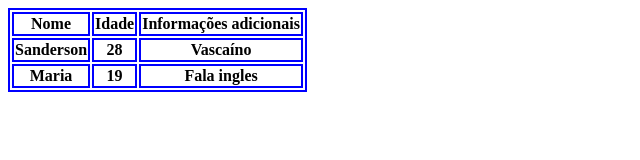
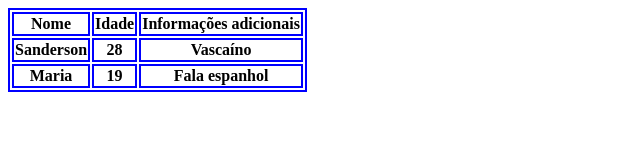
Before and after one commit to sandersoncold/aula-tabela, a plain HTML site: page index.html in a window 1280 px wide. Shown: the full height of the page, 0-640 px from the left. Drawn offline with Linux system fonts and the light colour scheme.

Commit message:
mudando lingua

```diff
--- a/index.html
+++ b/index.html
@@ -23,7 +23,7 @@
         <tr>
             <th>Maria</th>
             <th>19</th>
-            <th>Fala ingles</th>
+            <th>Fala espanhol</th>
         </tr>
     </table>
 </body>
```
